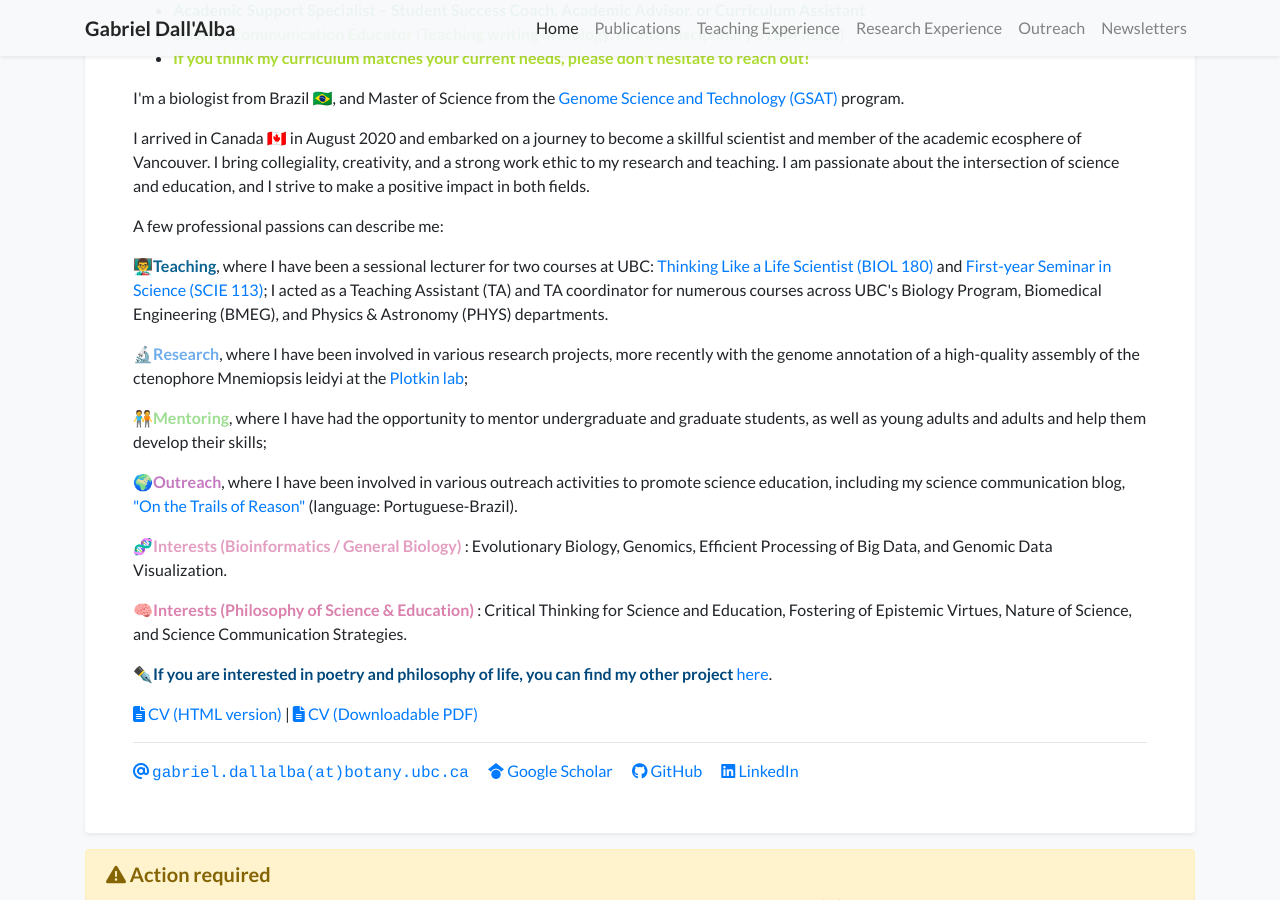
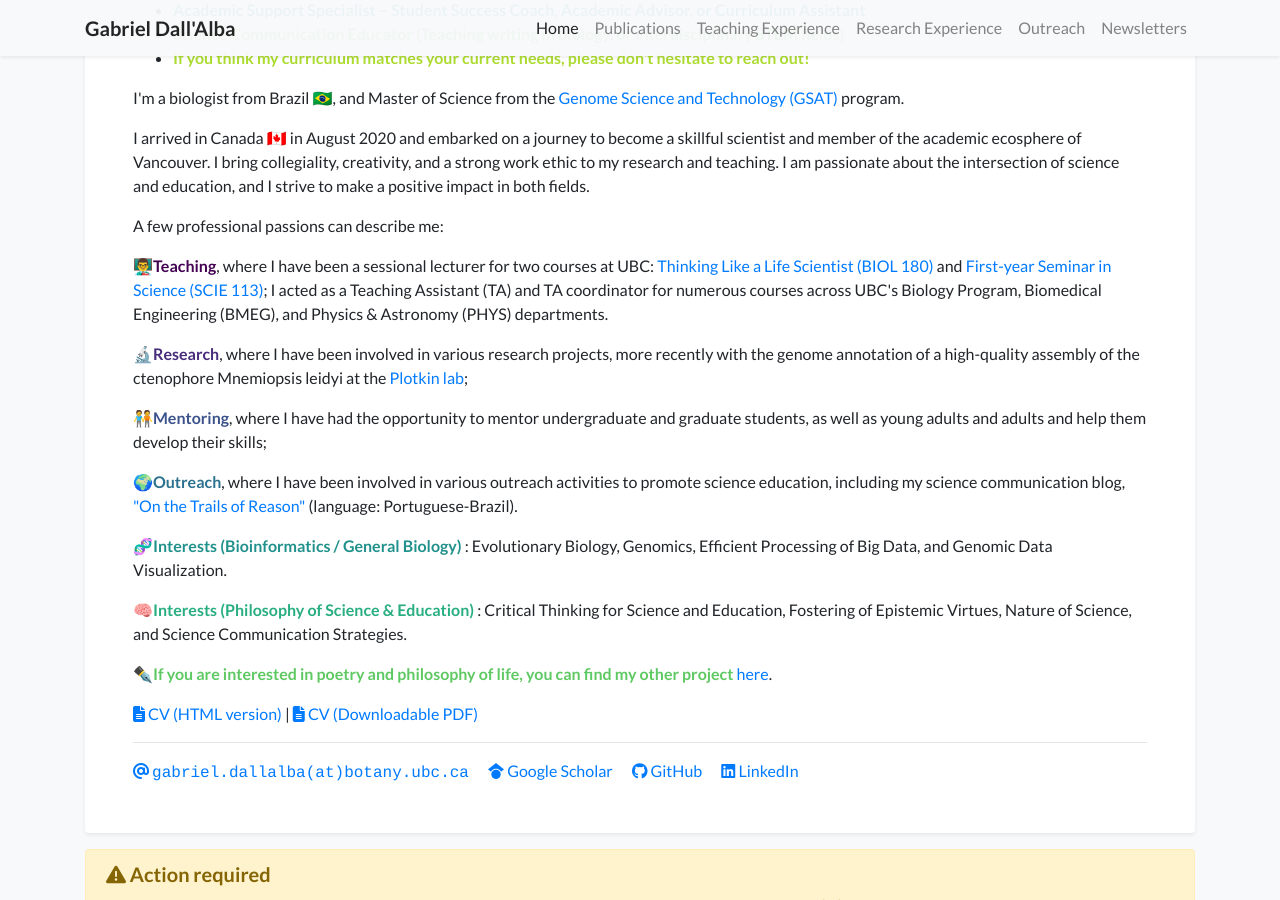
Before and after one commit to gdalba/gdalba.github.io, a Jekyll site: the page built from index.html, in a window 1280 px wide and 900 px high, scrolled down 386 px. Built offline with Jekyll 4.4.1, drawn with Linux system fonts in a browser that asks for light colours; nearby versions of some CDN libraries; a style sheet for code colours, icons or effects is not loaded.

Commit message:
viridis
viridis :D

```diff
--- a/_data/profile.yml
+++ b/_data/profile.yml
@@ -45,20 +45,20 @@ short_bio: >-
   <p>
     A few professional passions can describe me:
   <p>
-  👨‍🏫<strong style="color:#0C6291;">Teaching</strong>, where I have been a sessional lecturer for two courses at UBC: <a href="https://biologyprogram-2023.sites.olt.ubc.ca/files/2023/02/Syllabus_BIOL180_2023.pdf" target="_blank">Thinking Like a Life Scientist (BIOL 180)</a> and <a href="https://science.ubc.ca/students/SCIE113" target="_blank">First-year Seminar in Science (SCIE 113)</a>; I acted as a Teaching Assistant (TA) and TA coordinator for numerous courses across UBC's Biology Program, Biomedical Engineering (BMEG), and Physics & Astronomy (PHYS) departments.
+  👨‍🏫<strong style="color:#440154;">Teaching</strong>, where I have been a sessional lecturer for two courses at UBC: <a href="https://biologyprogram-2023.sites.olt.ubc.ca/files/2023/02/Syllabus_BIOL180_2023.pdf" target="_blank">Thinking Like a Life Scientist (BIOL 180)</a> and <a href="https://science.ubc.ca/students/SCIE113" target="_blank">First-year Seminar in Science (SCIE 113)</a>; I acted as a Teaching Assistant (TA) and TA coordinator for numerous courses across UBC's Biology Program, Biomedical Engineering (BMEG), and Physics & Astronomy (PHYS) departments.
   <p>
-  🔬<strong style="color:#6FADEC;">Research</strong>, where I have been involved in various research projects, more recently with the genome annotation of a high-quality assembly of the ctenophore Mnemiopsis leidyi at the <a href="https://plotkinlab.phas.ubc.ca/" target=_blank">Plotkin lab</a>;
+  🔬<strong style="color:#472d7b;">Research</strong>, where I have been involved in various research projects, more recently with the genome annotation of a high-quality assembly of the ctenophore Mnemiopsis leidyi at the <a href="https://plotkinlab.phas.ubc.ca/" target=_blank">Plotkin lab</a>;
   <p>
-  🧑‍🤝‍🧑<strong style="color:#9EDD92;">Mentoring</strong>, where I have had the opportunity to mentor undergraduate and graduate students, as well as young adults and adults and help them develop their skills;
+  🧑‍🤝‍🧑<strong style="color:#3b528b;">Mentoring</strong>, where I have had the opportunity to mentor undergraduate and graduate students, as well as young adults and adults and help them develop their skills;
   <p>
-  🌍<strong style="color:#C47AC0;">Outreach</strong>, where I have been involved in various outreach activities to promote science education, including my science communication blog, <a href="https://nastrilhasdarazao.wordpress.com/" target=_blank">"On the Trails of Reason"</a> (language: Portuguese-Brazil).
+  🌍<strong style="color:#2c728e;">Outreach</strong>, where I have been involved in various outreach activities to promote science education, including my science communication blog, <a href="https://nastrilhasdarazao.wordpress.com/" target=_blank">"On the Trails of Reason"</a> (language: Portuguese-Brazil).
   <p>
-  🧬<Strong style="color:#E39EC1;">Interests (Bioinformatics / General Biology) </strong>: Evolutionary Biology, Genomics, Efficient Processing of Big Data, and Genomic Data Visualization.
+  🧬<Strong style="color:#21918c;">Interests (Bioinformatics / General Biology) </strong>: Evolutionary Biology, Genomics, Efficient Processing of Big Data, and Genomic Data Visualization.
   <p>
-  🧠<Strong style="color:#DA81AD;">Interests (Philosophy of Science & Education) </strong>: Critical Thinking for Science and Education, Fostering of Epistemic Virtues, Nature of Science, and Science Communication Strategies.
+  🧠<Strong style="color:#28ae80;">Interests (Philosophy of Science & Education) </strong>: Critical Thinking for Science and Education, Fostering of Epistemic Virtues, Nature of Science, and Science Communication Strategies.
   </p>
   <p>
-  ✒️<Strong style="color:#00487C;">If you are interested in poetry and philosophy of life, you can find my other project</strong> <a href="https://gdalba.github.io/essencias/" target=_blank> here</a>.
+  ✒️<Strong style="color:#5ec962;">If you are interested in poetry and philosophy of life, you can find my other project</strong> <a href="https://gdalba.github.io/essencias/" target=_blank> here</a>.
   </p>
 
 portrait_url: /assets/images/photos/personal.jpg
```
